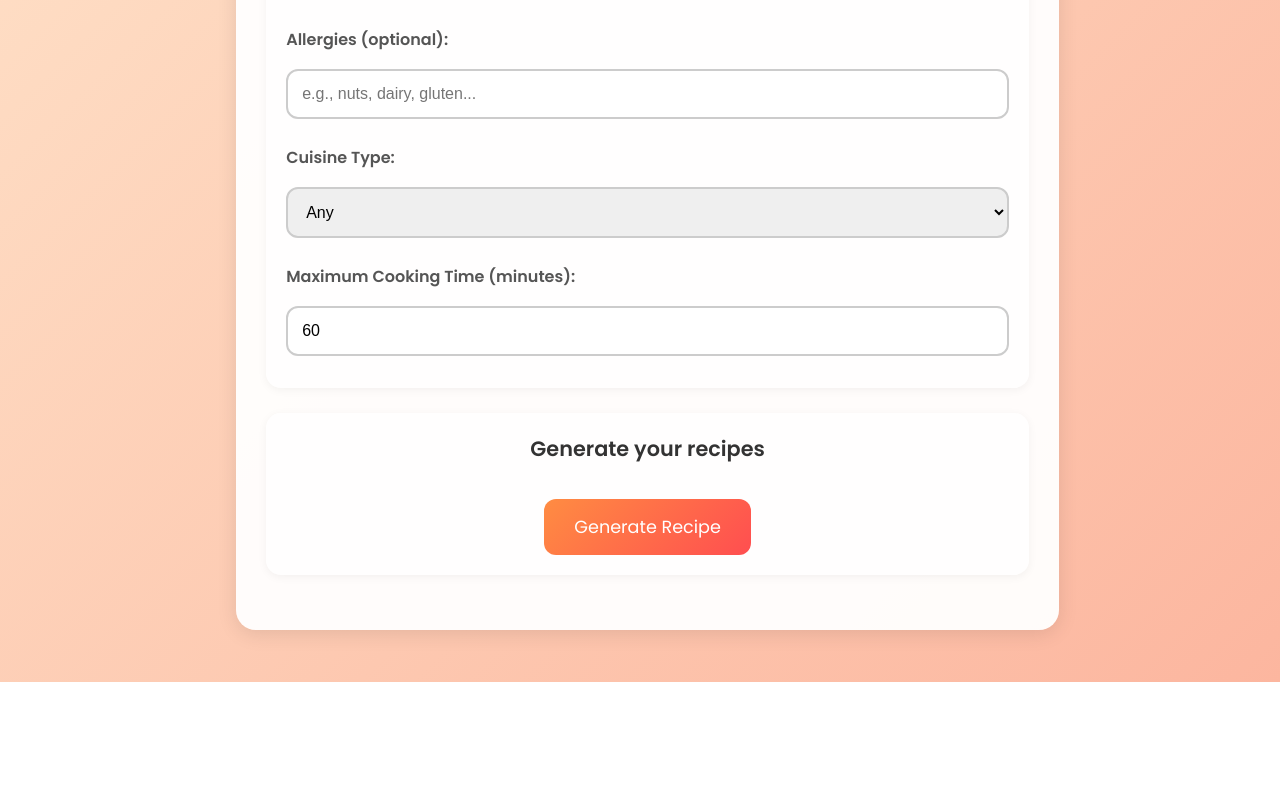
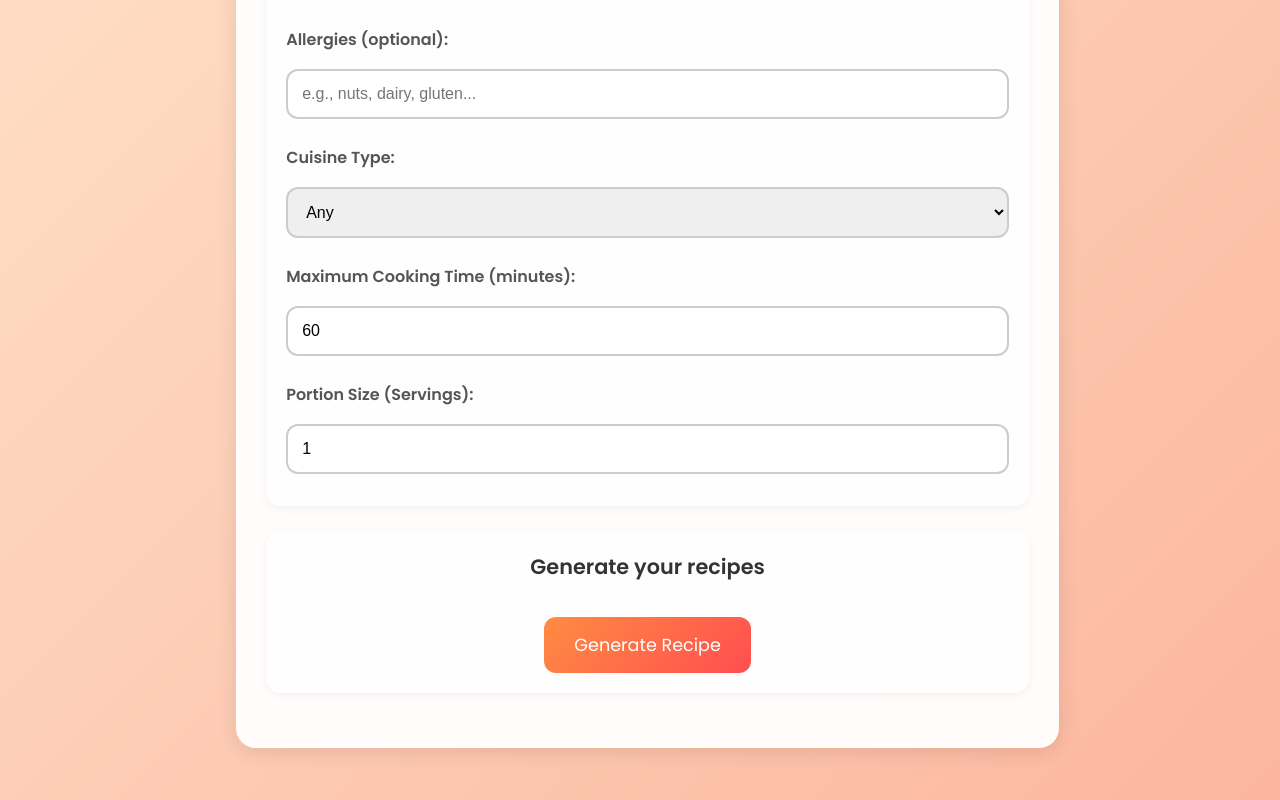
Before and after one commit to ishita48/CS49200_ML_Recipe_Generator_deploy_trial, a React (Vite) app: page / in a window 1280 px wide. Shown: the part 804-1604 px from the top of the page. Before the commit the page ends 1486 px from the top, so only its background shows below. Built offline with nearby package versions, Linux system fonts and the light colour scheme.

Commit message:
modified:   backend/__pycache__/main.cpython-313.pyc 	modified:   backend/main.py 	modified:   src/RecipeGenerator.jsx

```diff
--- a/src/RecipeGenerator.jsx
+++ b/src/RecipeGenerator.jsx
@@ -6,6 +6,7 @@ const RecipeGenerator = () => {
   const [allergies, setAllergies] = useState("");
   const [cuisine, setCuisine] = useState("Any");
   const [maxTime, setMaxTime] = useState(60);
+  const [servings, setServings] = useState(1);
   const [aiRecipes, setAiRecipes] = useState([]);
   const [selectedRecipeIndex, setSelectedRecipeIndex] = useState(0);
   const [loading, setLoading] = useState(false);
@@ -15,10 +16,8 @@ const RecipeGenerator = () => {
   const [imageURL, setImageURL] = useState(null);
   const [showLowConfidence, setShowLowConfidence] = useState(true);
 
-
-  // Handle image upload
   const handleImageUpload = async (file) => {
-    setImage(URL.createObjectURL(file)); // Local preview
+    setImage(URL.createObjectURL(file));
     setLoading(true);
     setError("");
     const formData = new FormData();
@@ -28,17 +27,10 @@ const RecipeGenerator = () => {
       const response = await axios.post('http://localhost:8000/detect-ingredients', formData, {
         headers: { 'Content-Type': 'multipart/form-data' }
       });
-
-      console.log("Detected Ingredients:", response.data.ingredients);
       setDetectedIngredients(response.data.ingredients);
-
-      // Set processed image from backend
       setImageURL(`http://localhost:8000${response.data.output_image_url}`);
-
-      // 🆕 NEW: Auto-fill the ingredients input box!
       const ingredientsList = response.data.ingredients.map(item => item.class_name).join(', ');
       setIngredients(ingredientsList);
-
     } catch (err) {
       console.error("Image recognition failed", err);
       setError("Failed to detect ingredients from image: " + (err.response?.data?.detail || err.message));
@@ -47,21 +39,6 @@ const RecipeGenerator = () => {
     }
   };
 
-
-
-  // Function to ensure image is loaded with correct dimensions
-  const handleImageLoad = (e) => {
-    // Force a re-render when the image is loaded to ensure bounding boxes align correctly
-    if (e.target.complete) {
-      // Apply a small timeout to ensure the image has fully rendered
-      setTimeout(() => {
-        const newUrl = imageURL + '?' + new Date().getTime();
-        setImageURL(newUrl);
-      }, 100);
-    }
-  };
-
-  // Handle recipe generation
   const handleGenerate = async () => {
     if (!ingredients.trim()) {
       setError("Please enter some ingredients.");
@@ -77,10 +54,9 @@ const RecipeGenerator = () => {
         ingredients,
         allergies,
         cuisine,
-        max_time: maxTime
+        max_time: maxTime,
+        servings
       });
-
-      // Set AI-generated recipes
       if (response.data.ai_recipes && response.data.ai_recipes.length > 0) {
         setAiRecipes(response.data.ai_recipes);
       }
@@ -92,7 +68,6 @@ const RecipeGenerator = () => {
     }
   };
 
-  // Handle recipe selection
   const handleRecipeSelect = (index) => {
     setSelectedRecipeIndex(index);
   };
@@ -101,7 +76,6 @@ const RecipeGenerator = () => {
     <div className="generator-container">
       <p>Upload a food image or enter ingredients manually to generate recipes</p>
 
-      {/* Image Upload */}
       <div className="upload-section">
         <h2>Upload an image of your ingredients (optional)</h2>
         <input
@@ -113,24 +87,17 @@ const RecipeGenerator = () => {
         />
       </div>
 
-      {/* Image Preview */}
       {imageURL && (
         <div className="image-container">
           <img
             src={imageURL}
             alt="Processed ingredients"
             className="uploaded-image"
-            style={{
-              width: '100%',
-              height: 'auto',
-              objectFit: 'contain',
-              maxHeight: '500px'
-            }}
+            style={{ width: '100%', height: 'auto', objectFit: 'contain', maxHeight: '500px' }}
           />
         </div>
       )}
 
-      {/* Detected Ingredients List */}
       {detectedIngredients.length > 0 && (
         <div className="detected-container">
           <h3>Detected Ingredients:</h3>
@@ -154,8 +121,6 @@ const RecipeGenerator = () => {
 
       <div className="input-section">
         <h2>Enter or edit ingredients and preferences</h2>
-
-        {/* Ingredients Input */}
         <label htmlFor="ingredients">Ingredients:</label>
         <textarea
           id="ingredients"
@@ -213,9 +178,23 @@ const RecipeGenerator = () => {
           className="textarea"
           disabled={loading}
         />
+
+        <label htmlFor="servings">Portion Size (Servings):</label>
+        <input
+          id="servings"
+          type="number"
+          min="1"
+          max="10"
+          value={servings}
+          onChange={(e) => {
+            const value = Math.max(1, Math.min(10, parseInt(e.target.value) || 1));
+            setServings(value);
+          }}
+          className="textarea"
+          disabled={loading}
+        />
       </div>
 
-      {/* Generate Button */}
       <div className="generate-section">
         <h2>Generate your recipes</h2>
         <button
@@ -227,13 +206,10 @@ const RecipeGenerator = () => {
         </button>
       </div>
 
-      {/* Error Message */}
       {error && <p className="error-message">{error}</p>}
 
-      {/* Recipe Results */}
       {aiRecipes.length > 0 && (
         <div className="results-section">
-          {/* Recipe Selection Buttons */}
           <div className="recipe-buttons">
             <h2>Generated Recipes:</h2>
             <div className="button-container">
@@ -249,11 +225,9 @@ const RecipeGenerator = () => {
             </div>
           </div>
 
-          {/* Selected Recipe Display */}
           <div className="recipe-box">
             <pre className="recipe-content">{aiRecipes[selectedRecipeIndex]}</pre>
           </div>
-
         </div>
       )}
     </div>
```
Also changed, not shown: 1 other file (tests, documents, lock files or other folders).
